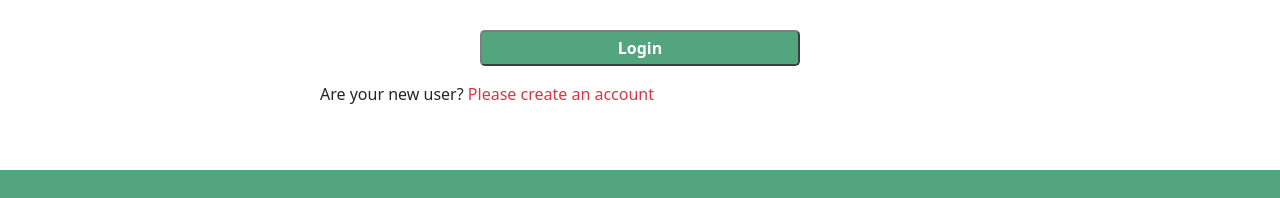
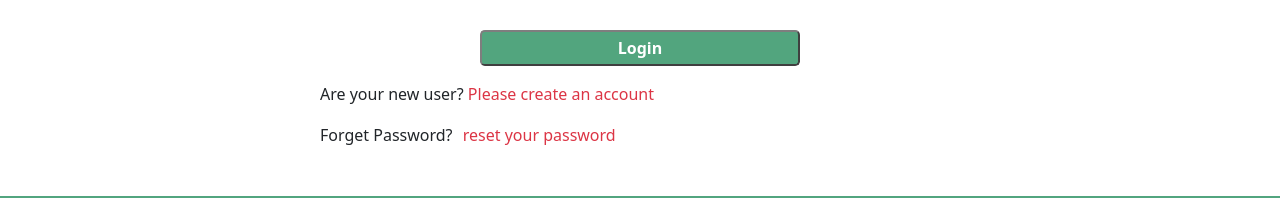
Before and after one commit to AkasHZamaN/alex-gym-stroner-interactive, a React (Create React App) app: page /login in a window 1280 px wide. Shown: the part 391-589 px from the top of the page. Built offline with nearby package versions, Linux system fonts and the light colour scheme; no server answers.

Commit message:
toast added

```diff
--- a/package.json
+++ b/package.json
@@ -15,6 +15,7 @@
     "react-firebase-hooks": "^5.0.3",
     "react-router-dom": "^6.3.0",
     "react-scripts": "5.0.1",
+    "react-toastify": "^8.2.0",
     "web-vitals": "^2.1.4"
   },
   "scripts": {
--- a/src/Pages/Home/HomeServices/HomeServices.js
+++ b/src/Pages/Home/HomeServices/HomeServices.js
@@ -1,9 +1,15 @@
 import React from 'react';
 import { Button, Card } from 'react-bootstrap';
 import { SpeakerphoneIcon } from '@heroicons/react/solid';
+import { useNavigate } from 'react-router-dom';
 
 const HomeServices = ({service}) => {
-    const { serviceName, picture, price, details } = service;
+    const {id, serviceName, picture, price, details } = service;
+    const navigate = useNavigate();
+
+    const hireMe = (id) =>{
+      navigate(`/service/${id}`);
+    }
 
   return (
     <section>
@@ -14,7 +20,7 @@ const HomeServices = ({service}) => {
             <Card.Title className="text-success fw-bold text-opacity-100">{serviceName}</Card.Title>
             <p className="fw-bold">$ <span className="text-danger">{price}</span></p>
             <Card.Text>{details}</Card.Text>
-            <Button variant="outline-success opacity-75 w-50 text-success fw-bold d-flex justify-content-center align-items-center ">Hire Me <SpeakerphoneIcon style={{height: '22px', marginLeft: '2px'}} className="text-warning"></SpeakerphoneIcon></Button>
+            <Button onClick={() => hireMe(id)} variant="outline-success opacity-75 w-50 text-success fw-bold d-flex justify-content-center align-items-center ">Hire Me <SpeakerphoneIcon style={{height: '22px', marginLeft: '2px'}} className="text-warning"></SpeakerphoneIcon></Button>
           </Card.Body>
         </Card>
       </article>
--- a/src/Pages/Login/Login.js
+++ b/src/Pages/Login/Login.js
@@ -1,7 +1,10 @@
 import React, { useRef } from "react";
-import { useSignInWithEmailAndPassword } from "react-firebase-hooks/auth";
+import { useSendPasswordResetEmail, useSignInWithEmailAndPassword } from "react-firebase-hooks/auth";
 import { Link, useLocation, useNavigate } from "react-router-dom";
 import auth from "../../firebase.init";
+import { ToastContainer, toast } from 'react-toastify';
+import 'react-toastify/dist/ReactToastify.css';
+
 
 const Login = () => {
     const emailRef = useRef('');
@@ -18,6 +21,8 @@ const Login = () => {
         error,
       ] = useSignInWithEmailAndPassword(auth);
 
+      const [sendPasswordResetEmail, sending] = useSendPasswordResetEmail(auth);
+
       const loginForm = (event) => {
           event.preventDefault();
         const email = emailRef.current.value;
@@ -28,6 +33,12 @@ const Login = () => {
 
       if(user){
           navigate(from, {replace: true });
+      }
+
+      const resetPassword = async() => {
+        const email = emailRef.current.value;
+        await sendPasswordResetEmail(email);
+        toast('sent email');
       }
 
   return (
@@ -55,7 +66,7 @@ const Login = () => {
             />
             <input className="w-50 bg-success opacity-75 text-white rounded-3 border-none py-1 mt-3 fw-bold" type="submit" value="Login" />
           </form>
-          <p className="text-start py-3">
+          <p className="text-start pt-3">
             Are your new user?{" "}
             <Link
               to={"/register"}
@@ -64,6 +75,18 @@ const Login = () => {
               Please create an account
             </Link>
           </p>
+          <p className="text-start">
+            Forget Password?{" "}
+            <button
+              className="text-danger text-decoration-none border-0 bg-white pe-auto"
+              onClick={resetPassword}
+            >
+             reset your password
+            </button>
+          </p>
+
+          <ToastContainer />
+
         </article>
       </article>
     </section>
--- a/src/Pages/Services/ServiceDetails/ServiceDetails.js
+++ b/src/Pages/Services/ServiceDetails/ServiceDetails.js
@@ -18,9 +18,7 @@ const ServiceDetails = () => {
 
     return (
         <section>
-            <p>Service Id: {serviceId}</p>
-            {/* <p>Service Name: {items?.serviceName}</p> */}
-            <article className='bg-danger opacity-75 w-50 py-3 mx-auto text-center rounded-3 text-white'>
+            <article className='bg-danger opacity-75 w-50 mt-5 py-3 mx-auto text-center rounded-3 text-white'>
                 <img src="https://i.postimg.cc/d1vXyrwS/alex-gym-stone.png" alt="" />
                 <p className='w-75 mx-auto'><small className='px-3'>{items?.details}</small></p>
                 <h3 style={{fontFamily:'Vernon Adams, Cyreal, Jacques Le Bailly', fontWeight:'bold'}} >{items?.serviceName}</h3>
```
Also changed, not shown: 1 other file (tests, documents, lock files or other folders).
